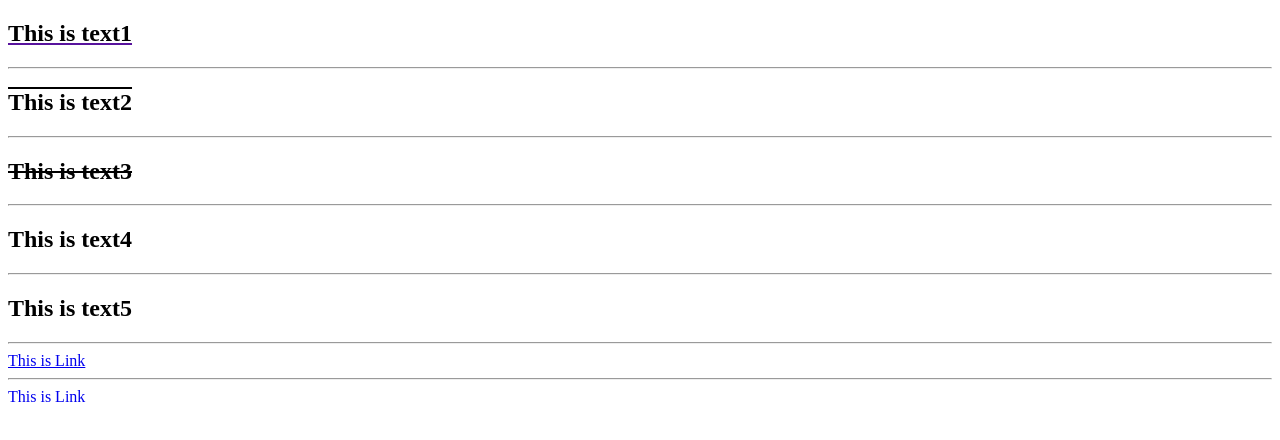
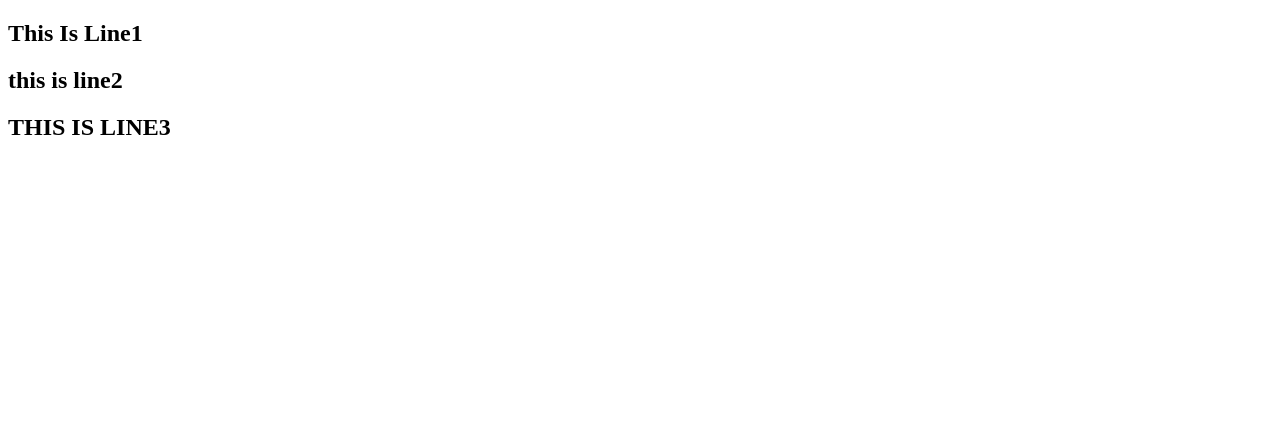
Before and after one commit to vishwasng90/CSS-Text-Properties-L3-, a plain HTML site: page index.html in a window 1280 px wide. Drawn offline with Linux system fonts and the light colour scheme.

Commit message:
Add files via upload

```diff
--- a/index.html
+++ b/index.html
@@ -1,44 +1,25 @@
-<!--Here I am understanding possible text Design property and with the color property-->
-
+<!--Here I understood the various text-transforms-->
 <!DOCTYPE html>
 <html lang="en">
 <head>
 
-    <title>Text -Design property</title>
+    <title>Text - Transform Property </title>
     <style>
         #box1{
-            text-decoration: underline;
-            text-decoration-color: rgb(88, 19, 157);
+            text-transform: capitalize;
         }
         #box2{
-            text-decoration: overline;
+            text-transform: lowercase;
         }
         #box3{
-            text-decoration: line-through;
-        }
-        #boxdude{
-            text-decoration: underline;
-            text-decoration: dashed;
-        }
-        #boxdash{
-            text-decoration: double;
+            text-transform: uppercase;
         }
     </style>
 </head>
 <body>
-    <h2 id="box1">This is text1</h2>
-    <hr>
-    <h2 id="box2">This is text2</h2>
-    <hr>
-    <h2 id="box3">This is text3</h2>
-    <hr>
-    <h2 id="boxdude">This is text4</h2>
-    <hr>
-    <h2 id="boxdash">This is text5</h2>
-    <hr>
-    <a href="#">This is Link</a>
-    <hr>
-    <a href="#" style="text-decoration: none;">This is Link</a>
+    <h2 id="box1">This is line1</h2>
+    <h2 id="box2">This is Line2</h2>
+    <h2 id="box3">This is Line3</h2>
 
 </body>
 </html>
```
